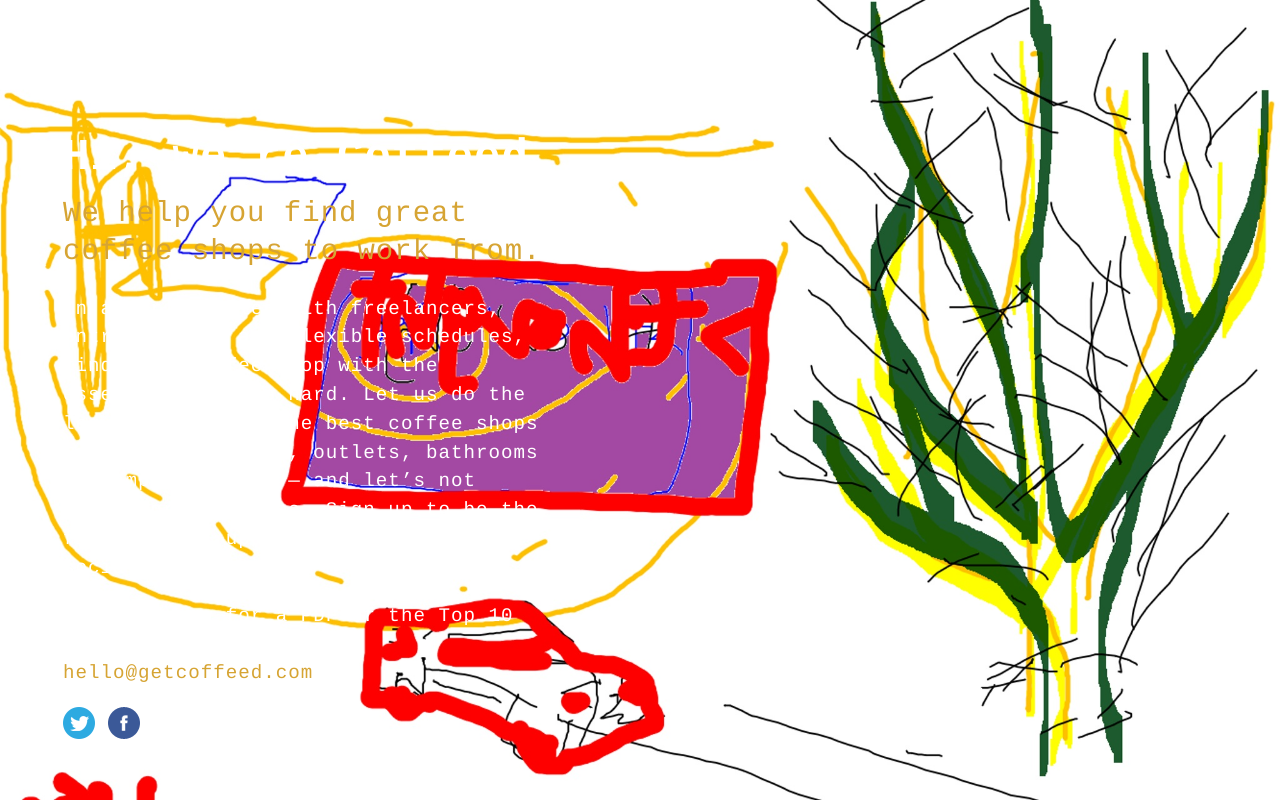
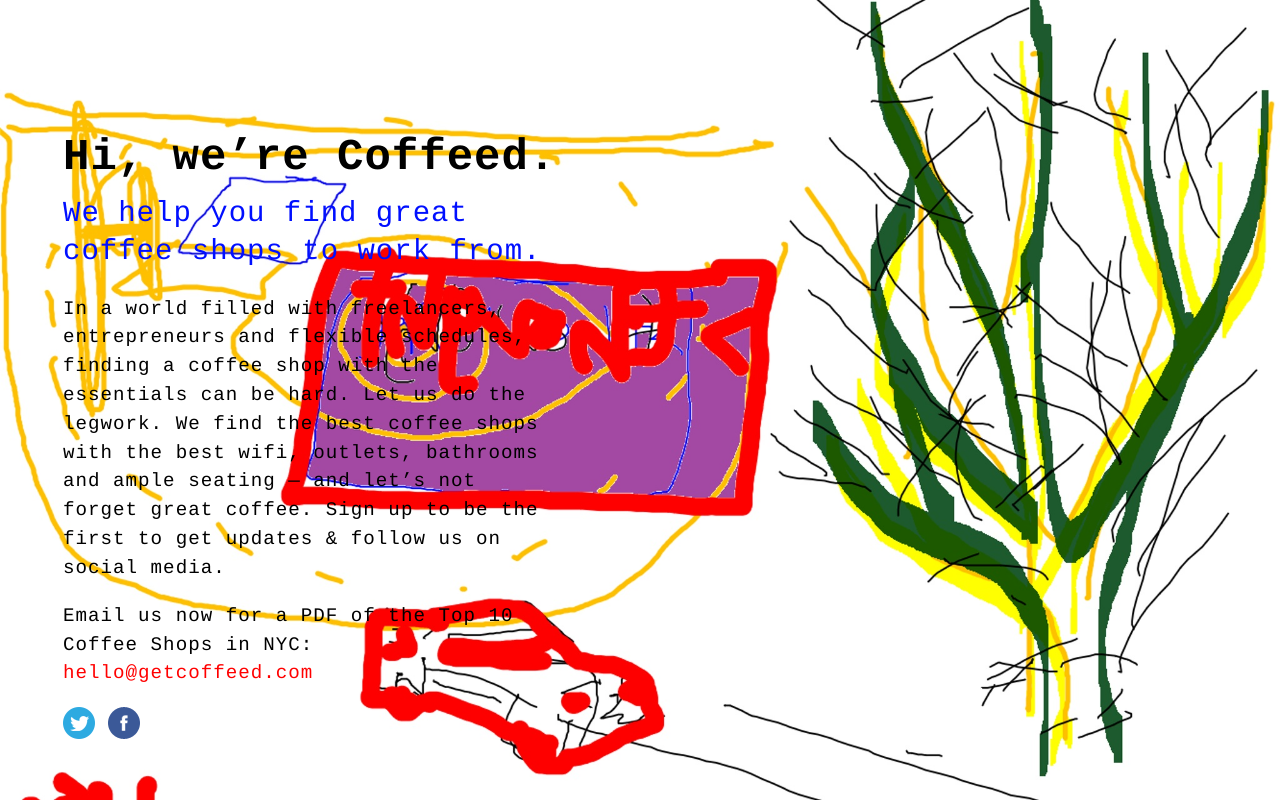
Before and after one commit to makenoise/coffeed, a Django app: page / in a window 1280 px wide. Run offline with Django 3.2, Linux system fonts and the light colour scheme.

Commit message:
Formatting

```diff
--- a/static/css/style.css
+++ b/static/css/style.css
@@ -6,7 +6,7 @@
   -webkit-font-smoothing: antialiased;
   -moz-osx-font-smoothing: grayscale;
   letter-spacing: 1px;
-	color: white;
+	color: black;
 
 	background: url('../images/VRTREEPNG.jpg');
   /* Full Page Background Receipe */
@@ -35,14 +35,14 @@
 	font-size: 29px;
   line-height: 38px;
   font-weight: normal;
-  color: #d6a433;
+  color: #000fff;
 }
 
 a {
-	color: #d6a433;
+	color: #ff0000;
 	text-decoration: none;
 }
 
 a:hover {
-  color: #FCD682;
+  color: #000000;
 }
```
